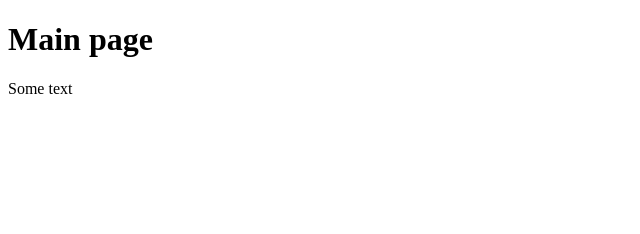
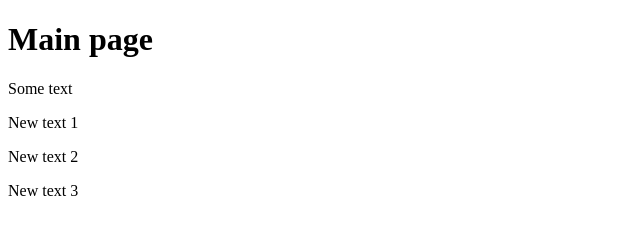
Before and after one commit to mianovska-ipzm242/RRPS01, a plain HTML site: page index.html in a window 1280 px wide. Shown: the whole page, without its empty margins (0-640 px from the left). Drawn offline with Linux system fonts and the light colour scheme.

Commit message:
Created new paragraphs in index.html

```diff
--- a/index.html
+++ b/index.html
@@ -7,5 +7,8 @@
 <body>
 <h1>Main page</h1>
 <p>Some text</p>
+<p>New text 1</p>
+<p>New text 2 </p>
+<p>New text 3 </p>
 </body>
 </html>
```
